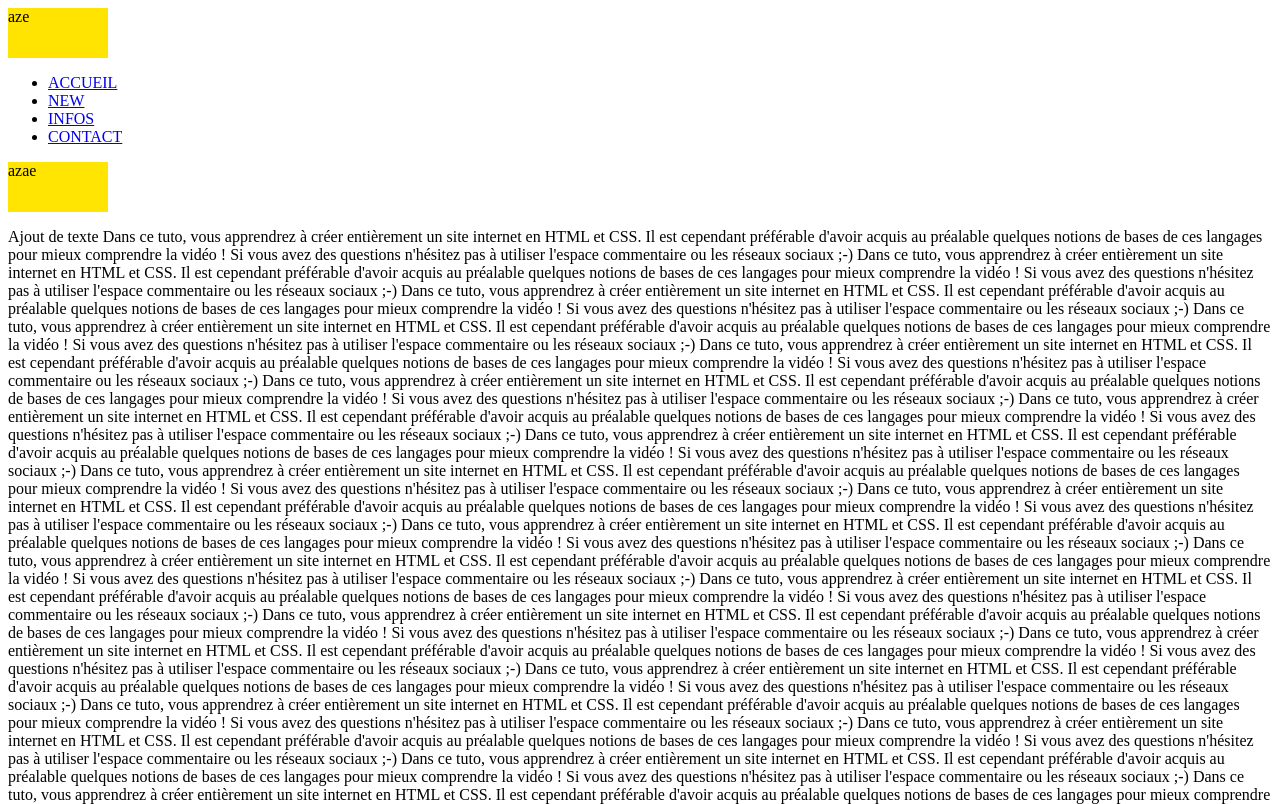
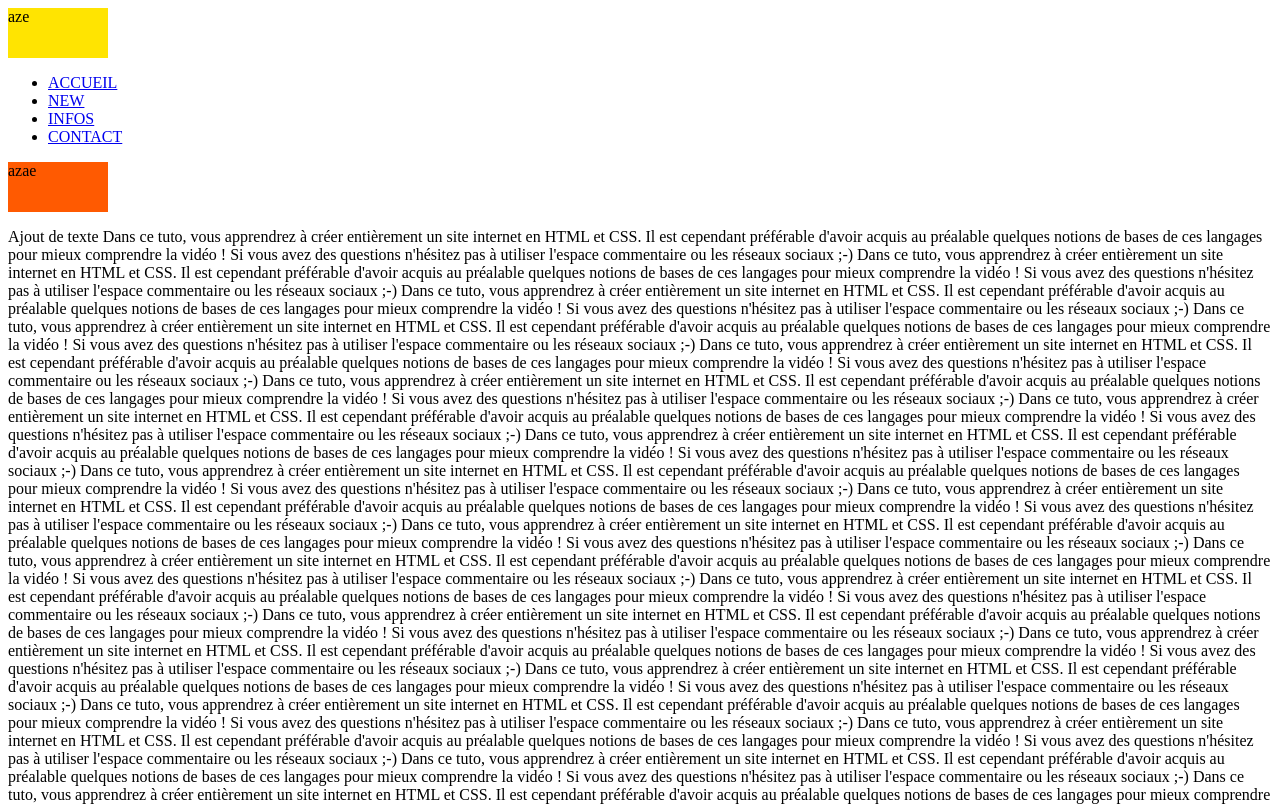
Before and after one commit to cyprien123/cyprienjulien, a plain HTML site: page index.html in a window 1280 px wide. Shown: the top 804 px of the page. Drawn offline with Linux system fonts and the light colour scheme.

Commit message:
couleur
couleur

```diff
--- a/style/style.css
+++ b/style/style.css
@@ -7,7 +7,7 @@
 
 #banner2 {
 	display: block;
-	background-color: #FFE501;
+	background-color: #FF5A01;
 	height: 50px;
 	width: 100px;
 }
```
